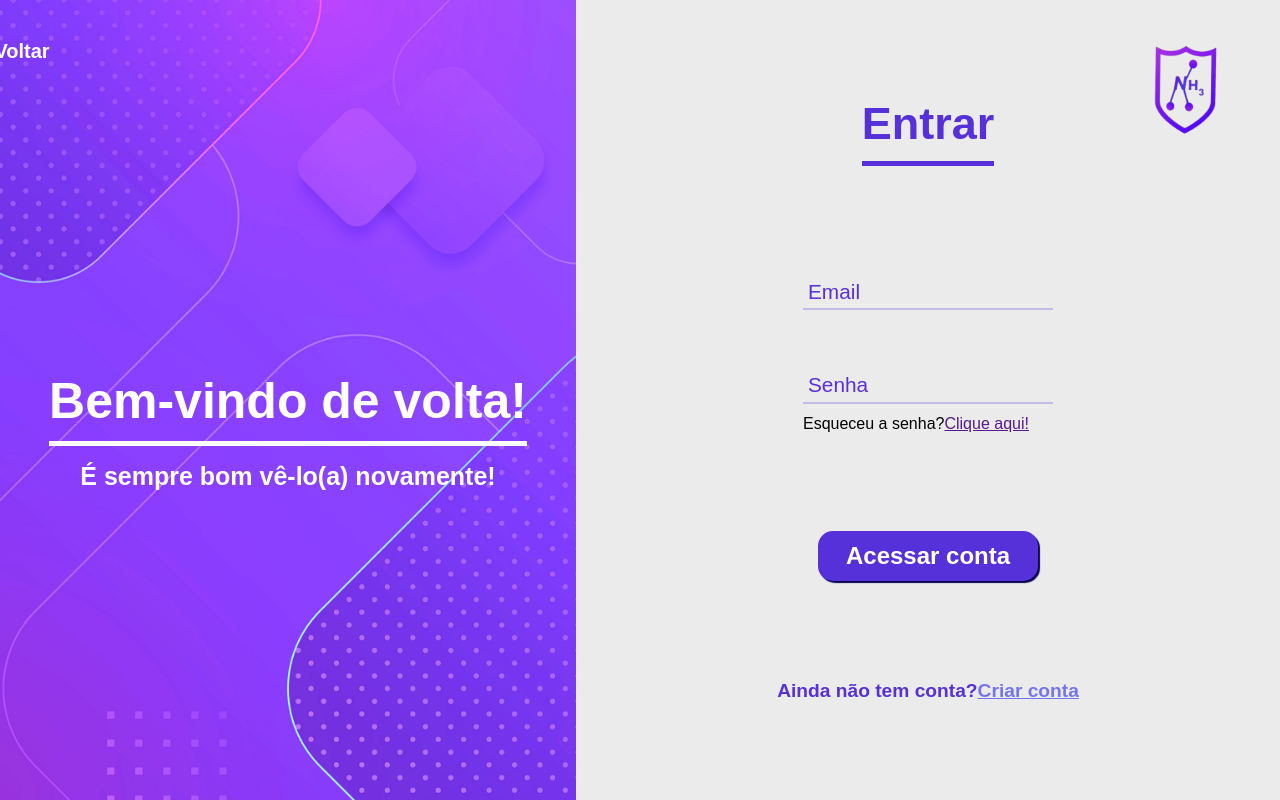
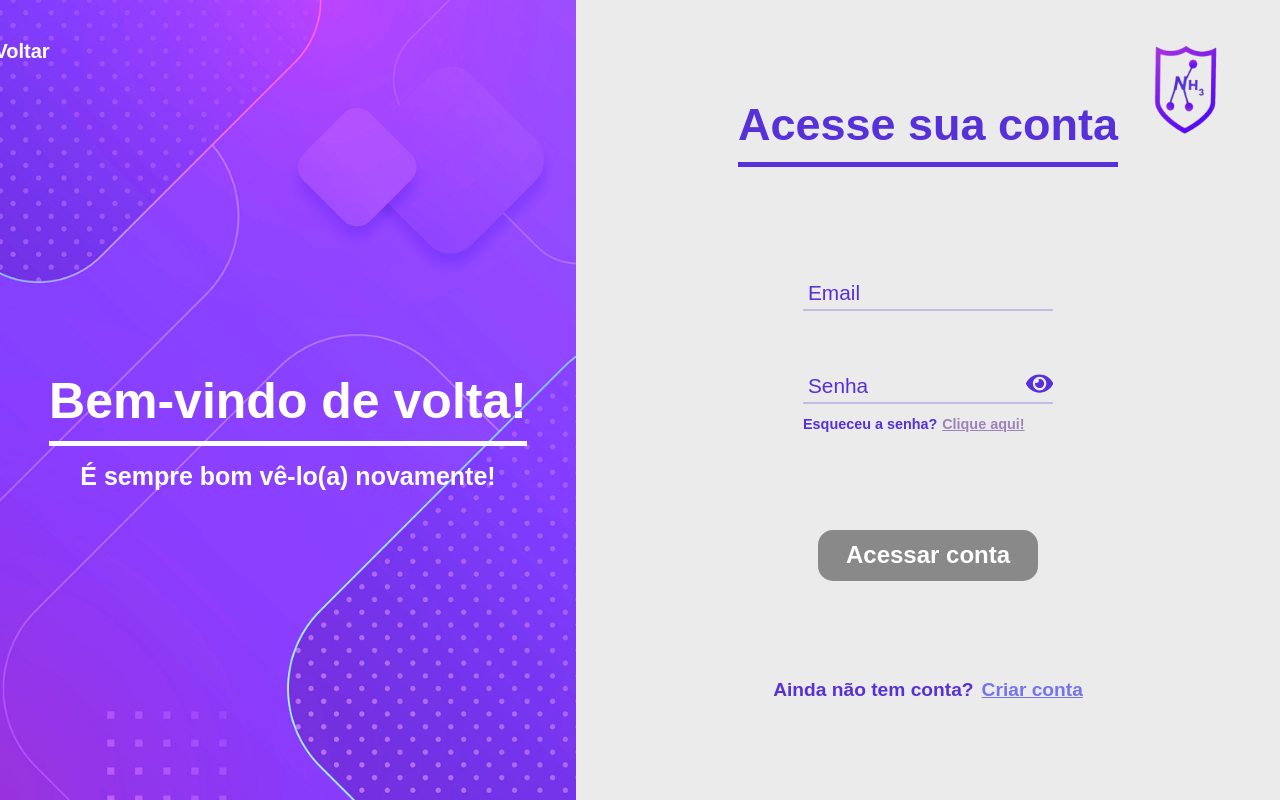
Before and after one commit to NicollasAlmeida14/site-next-history-technology, a React (Vite) app: page /tela-de-login-nh3 in a window 1280 px wide. Built offline with nearby package versions, Linux system fonts and the light colour scheme.

Commit message:
Finalização da lógica da tela de login

```diff
--- a/src/pages/Login/index.jsx
+++ b/src/pages/Login/index.jsx
@@ -9,19 +9,83 @@ import {
   InputsContainer,
   InputWrapper,
   Link,
+  PasswordInputContainer,
   PhraseContainer,
+  ReloadIcon,
   Span,
   Subtitle,
   Title
 } from './styles';
 
 import DefaultButton from '../../components/Button';
+import DefaultPasswordIcon from '../../components/ShowPasswordIcon';
 
 import Logo from '../../assets/logo-nh3.png'
 
-import { FaArrowLeft } from "react-icons/fa";
+import {
+  FaArrowLeft,
+  FaEye,
+  FaEyeSlash
+} from "react-icons/fa";
+
+import { toast } from 'react-toastify';
+
+import { useState } from 'react';
 
 function Login() {
+  const [showingPassword, setShowingPassword] = useState(false)
+  const [loading, setLoading] = useState(false)
+
+  const [userEmail, setUserEmail] = useState('')
+  const [userPassword, setUserPassword] = useState('')
+
+  const [validateEmail, setValidateEmail] = useState(undefined)
+  const [validatePassowrd, setValidatePassword] = useState(undefined)
+
+  const allSet = validateEmail && validatePassowrd
+
+  const tooglePassword = () => setShowingPassword(prev => !prev)
+
+  const handleChangeEmail = (e) => {
+    const userEmailValue = e.target.value
+
+    setUserEmail(userEmailValue)
+
+    if (userEmailValue.length > 1) {
+      setValidateEmail(true)
+    } else {
+      setValidateEmail(false)
+    }
+  }
+
+  const handleChangePassword = (e) => {
+    const userPasswordValue = e.target.value
+
+    setUserPassword(userPasswordValue)
+
+    if (userPasswordValue.length > 1) {
+      setValidatePassword(true)
+
+    } else {
+      setValidatePassword(false)
+    }
+  }
+
+  const validateLogin = () => {
+    setLoading(true)
+
+    if (userEmail === 'nicollas@gmail.com' && userPassword === '12345678') {
+      setTimeout(() => {
+        toast.success('Login realizado com sucesso!')
+      }, 5000);
+    } else {
+      setTimeout(() => {
+        toast.error('Email ou senha inválidos!')
+        setLoading(false)
+      }, 5000);
+    }
+  }
+
   return (
     <Container>
       <BannerContainer>
@@ -40,28 +104,51 @@ function Login() {
       <InfosContainer>
         <img src={Logo} alt="" />
 
-        <InfoSpan>Entrar</InfoSpan>
+        <InfoSpan>Acesse sua conta</InfoSpan>
 
         <InputsContainer>
           <InputWrapper>
-            <Input placeholder='' id='email' />
+            <Input
+              onChange={handleChangeEmail}
+              placeholder=''
+              id='email'
+              value={userEmail}
+            />
             <InputLabel htmlFor='email'>Email</InputLabel>
           </InputWrapper>
 
-          <InputWrapper>
-            <Input placeholder='' id='password' />
-            <InputLabel htmlFor='password'>Senha</InputLabel>
+          <PasswordInputContainer>
+            <InputWrapper>
+              <Input
+                onChange={handleChangePassword}
+                placeholder=''
+                id='password'
+                type={showingPassword ? 'text' : 'password'}
+                value={userPassword}
+              />
 
+              <DefaultPasswordIcon onClick={tooglePassword}>
+                {showingPassword ? <FaEyeSlash /> : <FaEye />}
+              </DefaultPasswordIcon>
+
+              <InputLabel htmlFor='password'>Senha</InputLabel>
+            </InputWrapper>
             <ForgetPasswordSpan>
               Esqueceu a senha?
               <a href="">
                 Clique aqui!
               </a>
             </ForgetPasswordSpan>
-          </InputWrapper>
+          </PasswordInputContainer>
         </InputsContainer>
 
-        <DefaultButton>Acessar conta</DefaultButton>
+        <DefaultButton
+          onClick={validateLogin}
+          disabled={!allSet || loading}
+          theme={!allSet || loading ? 'disabled' : ''}
+        >
+          {loading ? <ReloadIcon /> : 'Acessar conta'}
+        </DefaultButton>
 
         <Span>
           Ainda não tem conta?
--- a/src/pages/Login/styles.js
+++ b/src/pages/Login/styles.js
@@ -1,6 +1,22 @@
-import styled from "styled-components";
+import styled, { keyframes } from "styled-components";
+
+import { IoReload } from "react-icons/io5";
 
 import Banner from '../../assets/banner.png'
+
+const loading = keyframes`
+    from {
+        transform: rotate(0deg);
+    }
+
+    to {
+        transform: rotate(360deg);
+    }
+`
+
+export const ReloadIcon = styled(IoReload)`
+    animation: ${loading} infinite 1s ease-in-out;
+`
 
 export const Container = styled.div`
     height: 100vh;
@@ -105,11 +121,14 @@ export const InputsContainer = styled.div`
     gap: 3rem;
 `
 
-export const InputWrapper = styled.div`
-    position: relative;
+export const PasswordInputContainer = styled.div`
     display: flex;
     flex-direction: column;
     gap: 0.7rem;
+`
+
+export const InputWrapper = styled.div`
+    position: relative;
 `
 
 export const InputLabel = styled.label`
@@ -136,8 +155,14 @@ export const Input = styled.input`
         left: 0;
         top: -15px;
         font-size: 1rem;
-        color: #5a189a;
+        color: ${props => props.theme === 'invalid' ? '#f63049' : '#5a189a'};
         font-weight: 500;
+
+        span {
+            display: ${props => props.theme === 'invalid' ? 'inline' : 'none'};
+            color: #f63049;
+            font-size: 0.8rem;
+        }
     }
 
     &:focus,
@@ -146,12 +171,12 @@ export const Input = styled.input`
     }
 `
 
-export const ForgetPasswordSpan = styled.span``
-
-export const Span = styled.span`
-    font-size: 1.2rem;
+export const ForgetPasswordSpan = styled.span`
+    font-size: 0.9rem;
     color: #5630D8;
     font-weight: bold;
+    display: flex;
+    gap: 0.3rem;
 
     a {
         opacity: 0.5;
@@ -164,3 +189,22 @@ export const Span = styled.span`
         }
     }
 `
+
+export const Span = styled.span`
+    font-size: 1.2rem;
+    color: #5630D8;
+    font-weight: bold;
+    display: flex;
+    gap: 0.5rem;
+
+    a {
+        opacity: 0.5;
+        transition: all ease-in-out 0.3s;
+
+        &:hover {
+            text-decoration: none;
+            color: #5630D8;
+            opacity: 0.8;
+        }
+    }
+`
--- a/src/pages/Register/index.jsx
+++ b/src/pages/Register/index.jsx
@@ -43,8 +43,8 @@ function Register() {
   const [repeatPassword, setRepeatPassword] = useState('')
   const [admissionCode, setAdmissionCode] = useState('')
 
-  const [showPassword, setShowPassword] = useState(false)
-  const [showRepeatedPassword, setShowRepeatedPassword] = useState(false)
+  const [showingPassword, setShowingPassword] = useState(false)
+  const [showingRepeatedPassword, setShowingRepeatedPassword] = useState(false)
 
   const [validateEmail, setValidateEmail] = useState(undefined)
   const [validateName, setValidateName] = useState(undefined)
@@ -58,9 +58,9 @@ function Register() {
 
   const allSet = validateName && validateEmail && validatePhone && validateId && validatePassword && validateRepeatedPassword && validateAdmissionCode
 
-  const tooglePassword = () => setShowPassword(prev => !prev)
+  const tooglePassword = () => setShowingPassword(prev => !prev)
 
-  const toogleRepeatedPassword = () => setShowRepeatedPassword(prev => !prev)
+  const toogleRepeatedPassword = () => setShowingRepeatedPassword(prev => !prev)
 
   const handleChangeName = (e) => {
     const formattedName = e.target.value.replace(notLetter, '')
@@ -262,12 +262,12 @@ function Register() {
                 onChange={handleChangePassword}
                 placeholder=""
                 id="user-password"
-                type={showPassword ? 'text' : 'password'}
+                type={showingPassword ? 'text' : 'password'}
                 value={userPassword}
                 theme={validatePassword === false ? 'invalid' : ''}
               />
               <DefaultPasswordIcon onClick={tooglePassword}>
-                {showPassword ? <FaEyeSlash /> : <FaEye />}
+                {showingPassword ? <FaEyeSlash /> : <FaEye />}
               </DefaultPasswordIcon>
 
               <InputLabel htmlFor="user-password">
@@ -283,19 +283,19 @@ function Register() {
                 onChange={handleChangeRepeatedPassword}
                 placeholder=""
                 id="repeat-password"
-                type={showRepeatedPassword ? 'text' : 'password'}
+                type={showingRepeatedPassword ? 'text' : 'password'}
                 value={repeatPassword}
                 theme={validateRepeatedPassword === false ? 'invalid' : ''}
               />
 
               <DefaultPasswordIcon onClick={toogleRepeatedPassword}>
-                {showRepeatedPassword ? <FaEyeSlash /> : <FaEye />}
+                {showingRepeatedPassword ? <FaEyeSlash /> : <FaEye />}
               </DefaultPasswordIcon>
 
               <InputLabel htmlFor="repeat-password">
                 Confirmar senha
                 <span theme={validateRepeatedPassword === false ? 'invalid' : ''}>
-                  (As senhas precisam ser iguais)
+                  (Senhas diferentes)
                 </span>
               </InputLabel>
             </InputWrapper>
@@ -312,18 +312,18 @@ function Register() {
             <InputLabel htmlFor="admission-code">
               Código de ativação
               <span theme={validateAdmissionCode === false ? 'invalid' : ''}>
-                (Informe um código válido!)
+                (Código inválido!)
               </span>
             </InputLabel>
           </InputWrapper>
         </InputsContainer>
 
         <DefaultButton
-          theme={!allSet || loading === true ? 'disabled' : ''}
-          disabled={!allSet || loading === true}
+          theme={!allSet || loading ? 'disabled' : ''}
+          disabled={!allSet || loading}
           onClick={register}
         >
-          {loading === true ? <ReloadIcon /> : 'Cadastrar'}
+          {loading ? <ReloadIcon /> : 'Cadastrar'}
         </DefaultButton>
 
         <RegisterSpan>
--- a/src/pages/Register/styles.js
+++ b/src/pages/Register/styles.js
@@ -183,6 +183,8 @@ export const RegisterSpan = styled.span`
     font-size: 1.2rem;
     color: #5630D8;
     font-weight: bold;
+    display: flex;
+    gap: 0.5rem;
 
     a {
         opacity: 0.5;
```
